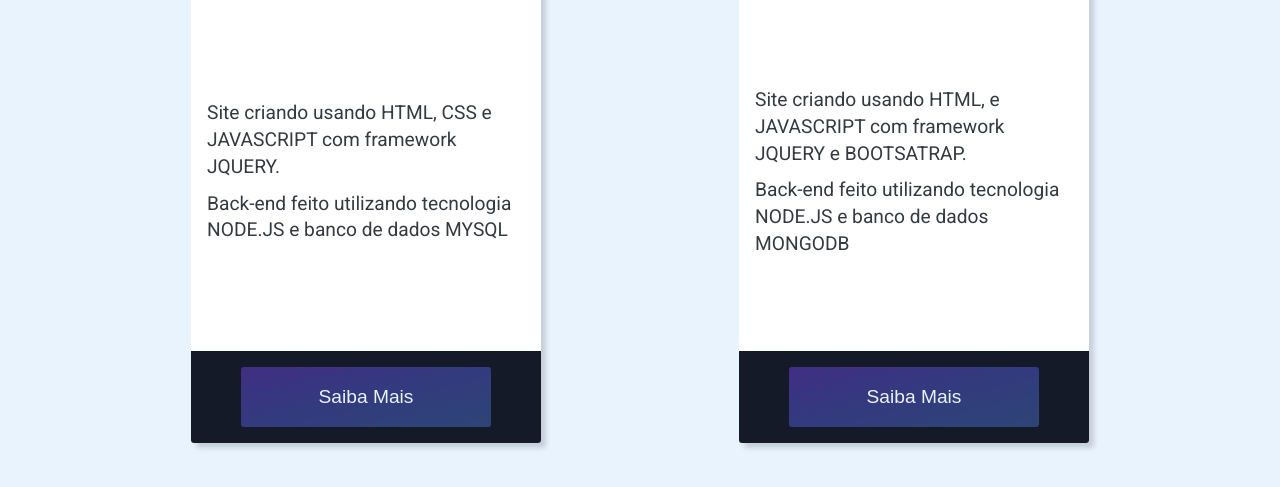
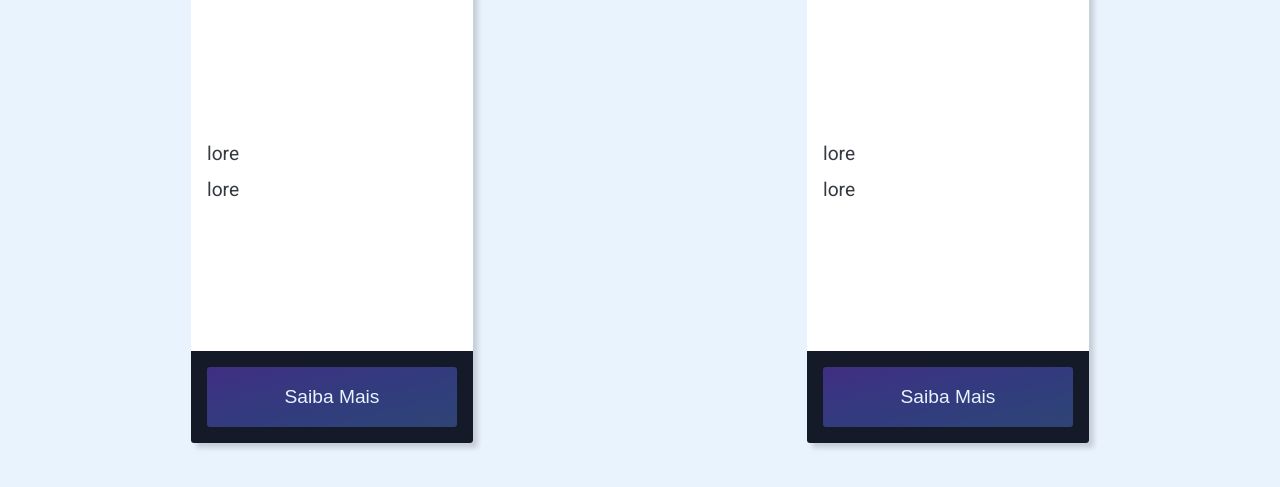
Before and after one commit to MarcianaSilva/MarcianaSilva.github.io, a plain HTML site: page portfolio.html in a window 1280 px wide. Shown: the part 177-664 px from the top of the page. Drawn offline with Linux system fonts and the light colour scheme.

Commit message:
Update portfolio.html

```diff
--- a/portfolio.html
+++ b/portfolio.html
@@ -33,14 +33,10 @@
 
                 <div class="card-body">
                     <p>
-                        Site criando usando HTML,
-                        CSS e JAVASCRIPT com framework
-                        JQUERY.
+                        lore
                     </p>
                     <p>
-                       Back-end feito utilizando
-                       tecnologia NODE.JS e banco
-                       de dados MYSQL
+                       lore
                     </p>
                 </div>
 
@@ -56,14 +52,10 @@
 
                 <div class="card-body">
                     <p>
-                        Site criando usando HTML,
-                        e JAVASCRIPT com framework
-                        JQUERY e BOOTSATRAP.
+                        lore
                     </p>
                     <p>
-                        Back-end feito utilizando
-                        tecnologia NODE.JS e banco
-                        de dados MONGODB
+                        lore
                      </p>
                 </div>
 
```
